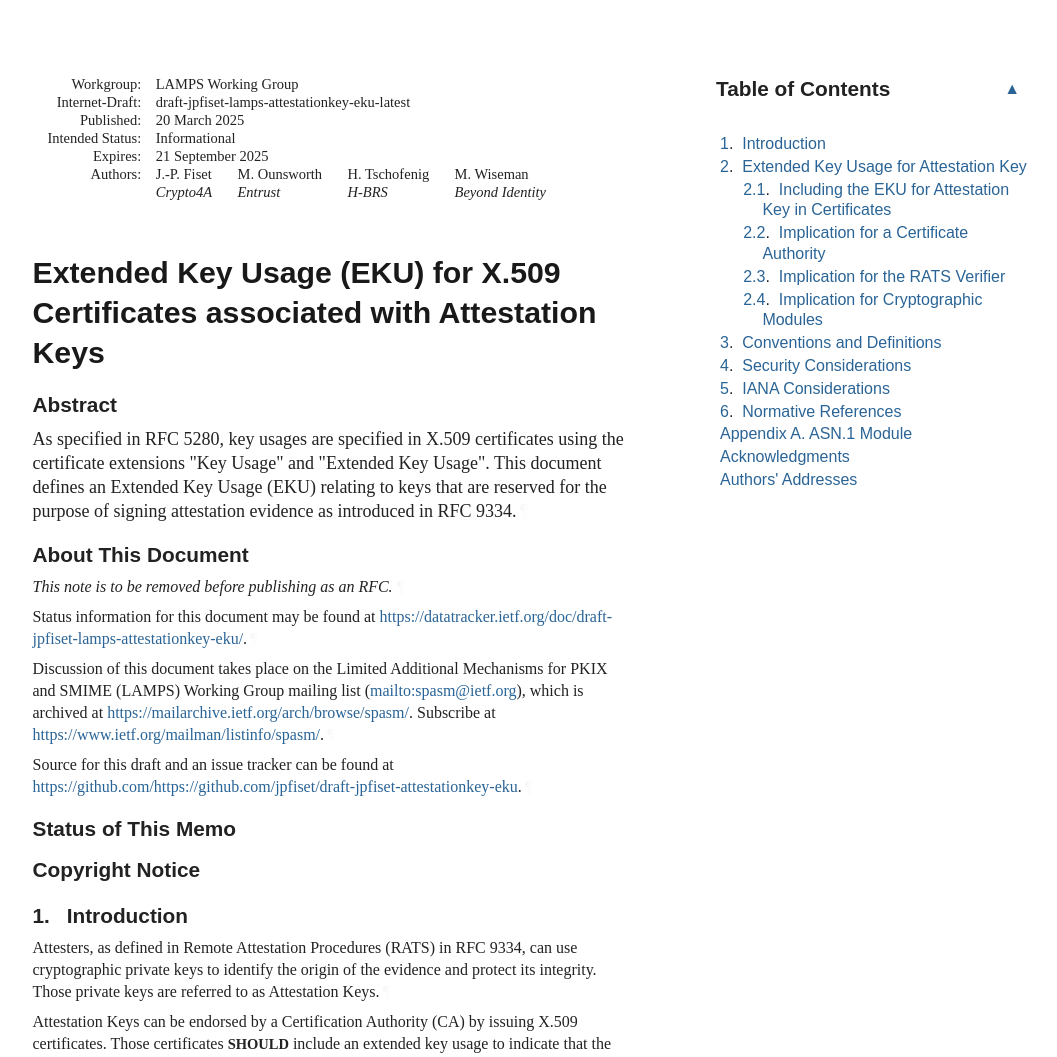
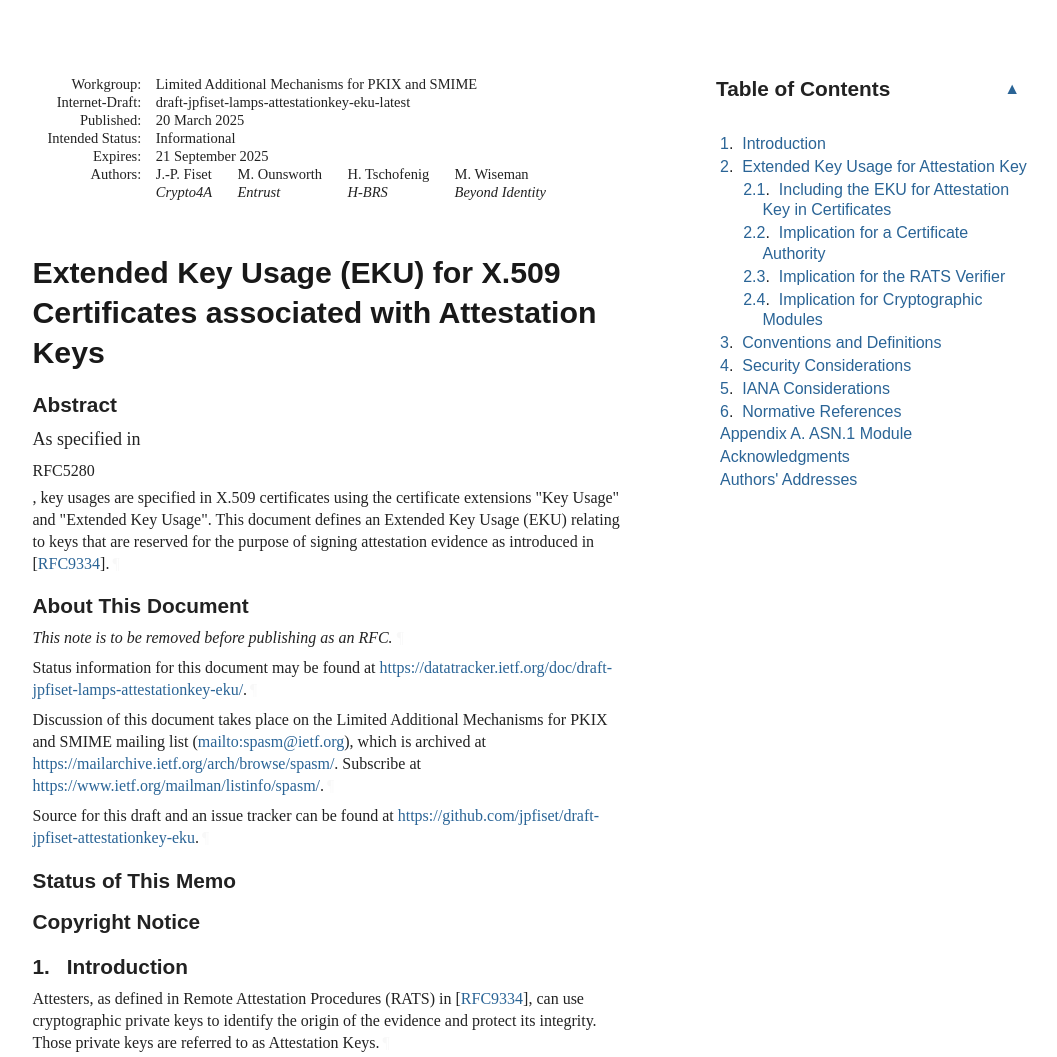
Before and after one commit to jpfiset/draft-jpfiset-attestationkey-eku, a plain HTML site: page draft-jpfiset-lamps-attestationkey-eku.html in a window 1280 px wide. Shown: the top 1057 px of the page, without its empty margins (92-1149 px from the left). Drawn offline with Linux system fonts and the light colour scheme; a web font is replaced by a local one.

Commit message:
Script updating gh-pages from 395d02d. [ci skip]

```diff
--- a/draft-jpfiset-lamps-attestationkey-eku.html
+++ b/draft-jpfiset-lamps-attestationkey-eku.html
@@ -10,10 +10,10 @@
 <meta content="Hannes Tschofenig" name="author">
 <meta content="Monty Wiseman" name="author">
 <meta content='
-       As specified in RFC 5280, key usages are specified in X.509 certificates using the
+       As specified in  , key usages are specified in X.509 certificates using the
 certificate extensions "Key Usage" and "Extended Key Usage". This document defines
 an Extended Key Usage (EKU) relating to keys that are reserved for the purpose of
-signing attestation evidence as introduced in RFC 9334.
+signing attestation evidence as introduced in  .
     ' name="description">
 <meta content="xml2rfc 3.28.0" name="generator">
 <meta content="Internet-Draft" name="keyword">
@@ -1064,7 +1064,7 @@ svg :is([fill="white"], [fill^="#fff"]) {
 <div id="internal-metadata" class="document-information">
 <dl id="identifiers">
 <dt class="label-workgroup">Workgroup:</dt>
-<dd class="workgroup">LAMPS Working Group</dd>
+<dd class="workgroup">Limited Additional Mechanisms for PKIX and SMIME</dd>
 <dt class="label-internet-draft">Internet-Draft:</dt>
 <dd class="internet-draft">draft-jpfiset-lamps-attestationkey-eku-latest</dd>
 <dt class="label-published">Published:</dt>
@@ -1099,10 +1099,12 @@ svg :is([fill="white"], [fill^="#fff"]) {
 <h1 id="title">Extended Key Usage (EKU) for X.509 Certificates associated with Attestation Keys</h1>
 <section id="section-abstract">
       <h2 id="abstract"><a href="#abstract" class="selfRef">Abstract</a></h2>
-<p id="section-abstract-1">As specified in RFC 5280, key usages are specified in X.509 certificates using the
+<p id="section-abstract-1">As specified in <div class="author">
+<div class="author-name">RFC5280</div>
+</div>, key usages are specified in X.509 certificates using the
 certificate extensions "Key Usage" and "Extended Key Usage". This document defines
 an Extended Key Usage (EKU) relating to keys that are reserved for the purpose of
-signing attestation evidence as introduced in RFC 9334.<a href="#section-abstract-1" class="pilcrow">¶</a></p>
+signing attestation evidence as introduced in <span>[<a href="#RFC9334" class="cite xref">RFC9334</a>]</span>.<a href="#section-abstract-1" class="pilcrow">¶</a></p>
 </section>
 <section class="note rfcEditorRemove" id="section-note.1">
       <h2 id="name-about-this-document">
@@ -1113,11 +1115,11 @@ signing attestation evidence as introduced in RFC 9334.<a href="#section-abstrac
         Status information for this document may be found at <span><a href="https://datatracker.ietf.org/doc/draft-jpfiset-lamps-attestationkey-eku/">https://datatracker.ietf.org/doc/draft-jpfiset-lamps-attestationkey-eku/</a></span>.<a href="#section-note.1-2" class="pilcrow">¶</a></p>
 <p id="section-note.1-3">
         Discussion of this document takes place on the
-        Limited Additional Mechanisms for PKIX and SMIME (LAMPS) Working Group mailing list (<span><a href="mailto:spasm@ietf.org">mailto:spasm@ietf.org</a></span>),
+        Limited Additional Mechanisms for PKIX and SMIME  mailing list (<span><a href="mailto:spasm@ietf.org">mailto:spasm@ietf.org</a></span>),
         which is archived at <span><a href="https://mailarchive.ietf.org/arch/browse/spasm/">https://mailarchive.ietf.org/arch/browse/spasm/</a></span>.
         Subscribe at <span><a href="https://www.ietf.org/mailman/listinfo/spasm/">https://www.ietf.org/mailman/listinfo/spasm/</a></span>.<a href="#section-note.1-3" class="pilcrow">¶</a></p>
 <p id="section-note.1-4">Source for this draft and an issue tracker can be found at
-        <span><a href="https://github.com/https://github.com/jpfiset/draft-jpfiset-attestationkey-eku">https://github.com/https://github.com/jpfiset/draft-jpfiset-attestationkey-eku</a></span>.<a href="#section-note.1-4" class="pilcrow">¶</a></p>
+        <span><a href="https://github.com/jpfiset/draft-jpfiset-attestationkey-eku">https://github.com/jpfiset/draft-jpfiset-attestationkey-eku</a></span>.<a href="#section-note.1-4" class="pilcrow">¶</a></p>
 </section>
 <div id="status-of-memo">
 <section id="section-boilerplate.1">
@@ -1218,7 +1220,7 @@ signing attestation evidence as introduced in RFC 9334.<a href="#section-abstrac
 <a href="#section-1" class="section-number selfRef">1. </a><a href="#name-introduction" class="section-name selfRef">Introduction</a>
       </h2>
 <p id="section-1-1">Attesters, as defined in Remote Attestation Procedures
-(RATS) in RFC 9334, can use cryptographic private keys to identify the origin of
+(RATS) in <span>[<a href="#RFC9334" class="cite xref">RFC9334</a>]</span>, can use cryptographic private keys to identify the origin of
 the evidence and protect its integrity. Those private keys are referred to as
 Attestation Keys.<a href="#section-1-1" class="pilcrow">¶</a></p>
 <p id="section-1-2">Attestation Keys can be endorsed by a Certification Authority (CA) by issuing
@@ -1368,6 +1370,10 @@ the Attester can no be trusted.<a href="#section-4-3" class="pilcrow">¶</a></p>
       <dd>
 <span class="refAuthor">Bradner, S.</span>, <span class="refTitle">"Key words for use in RFCs to Indicate Requirement Levels"</span>, <span class="seriesInfo">BCP 14</span>, <span class="seriesInfo">RFC 2119</span>, <span class="seriesInfo">DOI 10.17487/RFC2119</span>, <time datetime="1997-03" class="refDate">March 1997</time>, <span>&lt;<a href="https://www.rfc-editor.org/rfc/rfc2119">https://www.rfc-editor.org/rfc/rfc2119</a>&gt;</span>. </dd>
 <dd class="break"></dd>
+<dt id="RFC5280">[RFC5280]</dt>
+      <dd>
+<span class="refAuthor">Cooper, D.</span>, <span class="refAuthor">Santesson, S.</span>, <span class="refAuthor">Farrell, S.</span>, <span class="refAuthor">Boeyen, S.</span>, <span class="refAuthor">Housley, R.</span>, and <span class="refAuthor">W. Polk</span>, <span class="refTitle">"Internet X.509 Public Key Infrastructure Certificate and Certificate Revocation List (CRL) Profile"</span>, <span class="seriesInfo">RFC 5280</span>, <span class="seriesInfo">DOI 10.17487/RFC5280</span>, <time datetime="2008-05" class="refDate">May 2008</time>, <span>&lt;<a href="https://www.rfc-editor.org/rfc/rfc5280">https://www.rfc-editor.org/rfc/rfc5280</a>&gt;</span>. </dd>
+<dd class="break"></dd>
 <dt id="RFC8174">[RFC8174]</dt>
       <dd>
 <span class="refAuthor">Leiba, B.</span>, <span class="refTitle">"Ambiguity of Uppercase vs Lowercase in RFC 2119 Key Words"</span>, <span class="seriesInfo">BCP 14</span>, <span class="seriesInfo">RFC 8174</span>, <span class="seriesInfo">DOI 10.17487/RFC8174</span>, <time datetime="2017-05" class="refDate">May 2017</time>, <span>&lt;<a href="https://www.rfc-editor.org/rfc/rfc8174">https://www.rfc-editor.org/rfc/rfc8174</a>&gt;</span>. </dd>
```
Also changed, not shown: draft-jpfiset-lamps-attestationkey-eku.txt.
